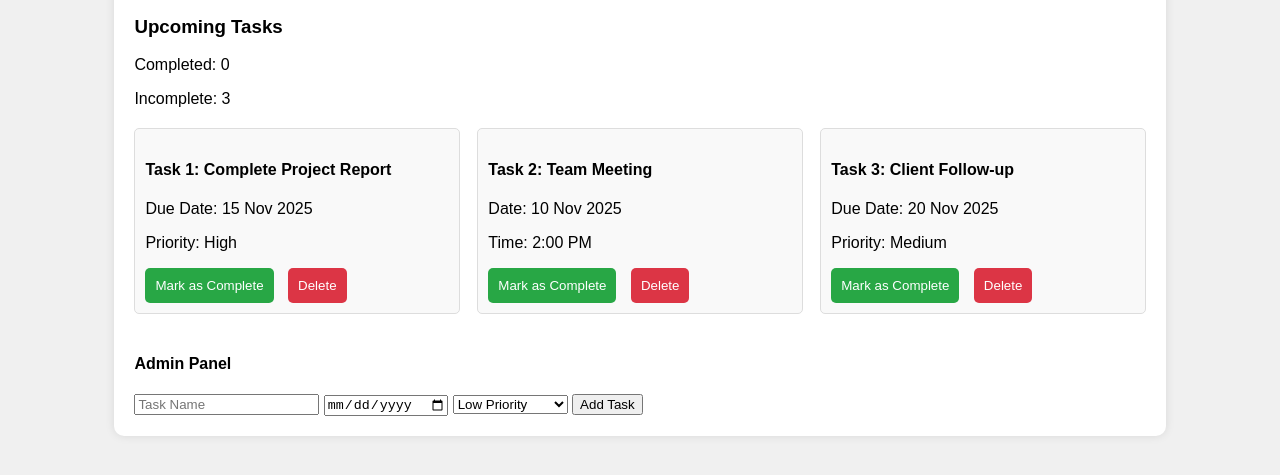
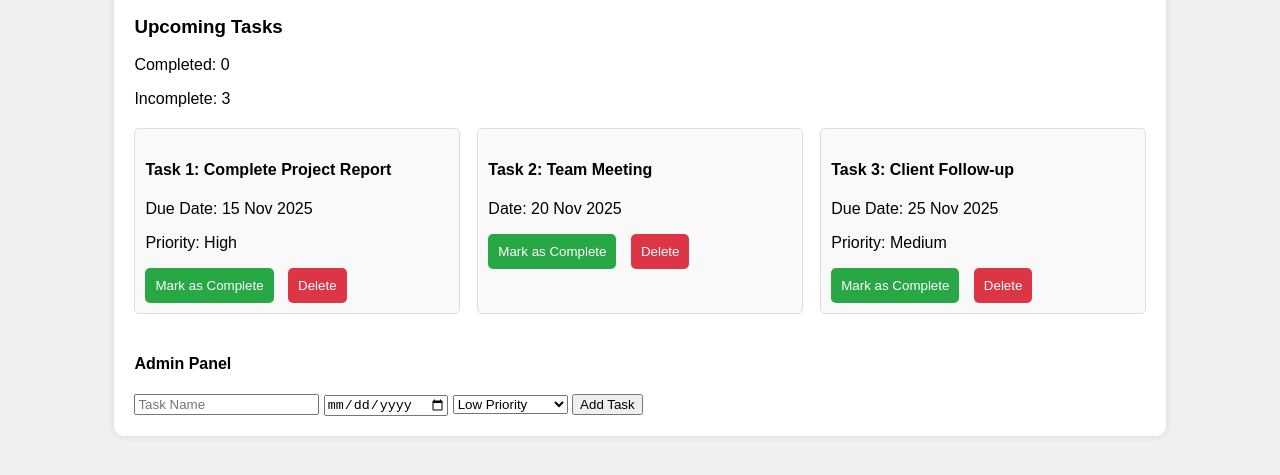
Before and after one commit to Rajini-28/Task-Management-App, a plain HTML site: page index.html in a window 1280 px wide. Shown: the part 119-594 px from the top of the page. Drawn offline with Linux system fonts and the light colour scheme.

Commit message:
Update index.html

```diff
--- a/index.html
+++ b/index.html
@@ -26,14 +26,13 @@
       </div>
       <div class="task">
         <h4>Task 2: Team Meeting</h4>
-        <p>Date: 10 Nov 2025</p>
-        <p>Time: 2:00 PM</p>
+        <p>Date: 20 Nov 2025</p>
         <button class="complete-btn">Mark as Complete</button>
         <button class="delete-btn">Delete</button>
       </div>
       <div class="task">
         <h4>Task 3: Client Follow-up</h4>
-        <p>Due Date: 20 Nov 2025</p>
+        <p>Due Date: 25 Nov 2025</p>
         <p>Priority: Medium</p>
         <button class="complete-btn">Mark as Complete</button>
         <button class="delete-btn">Delete</button>
```
